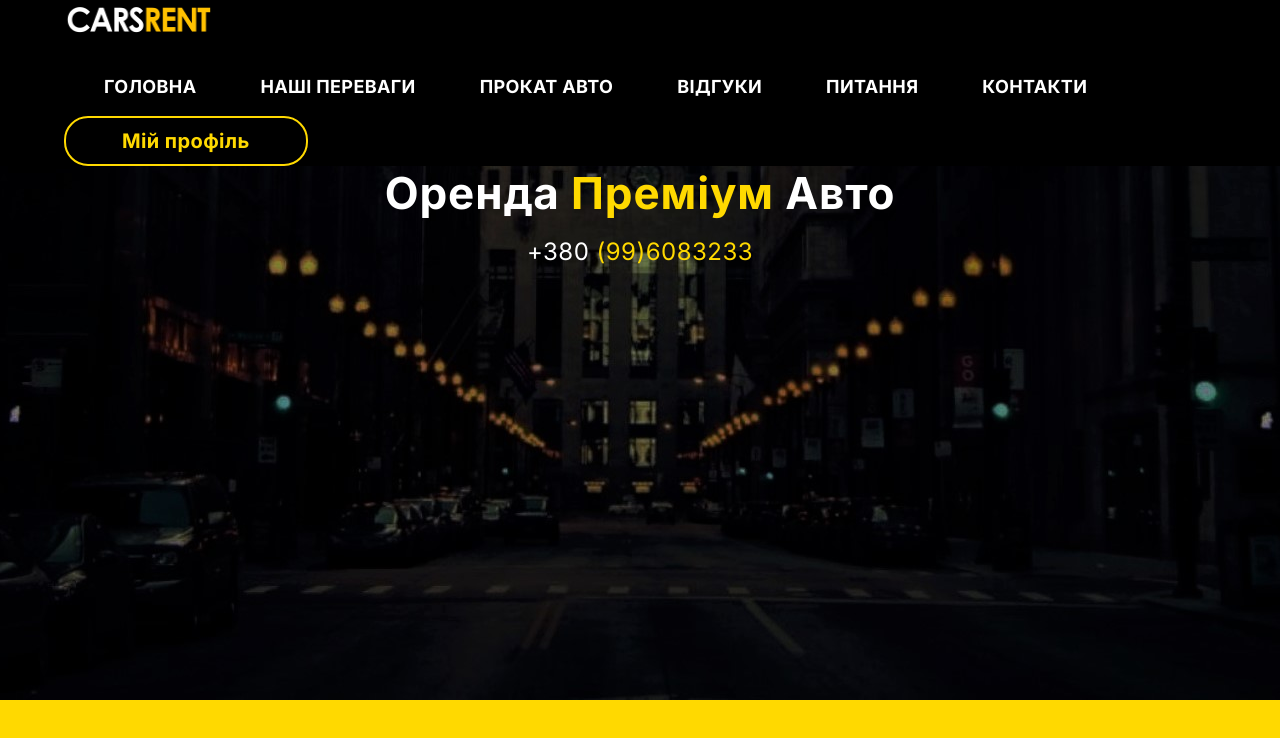
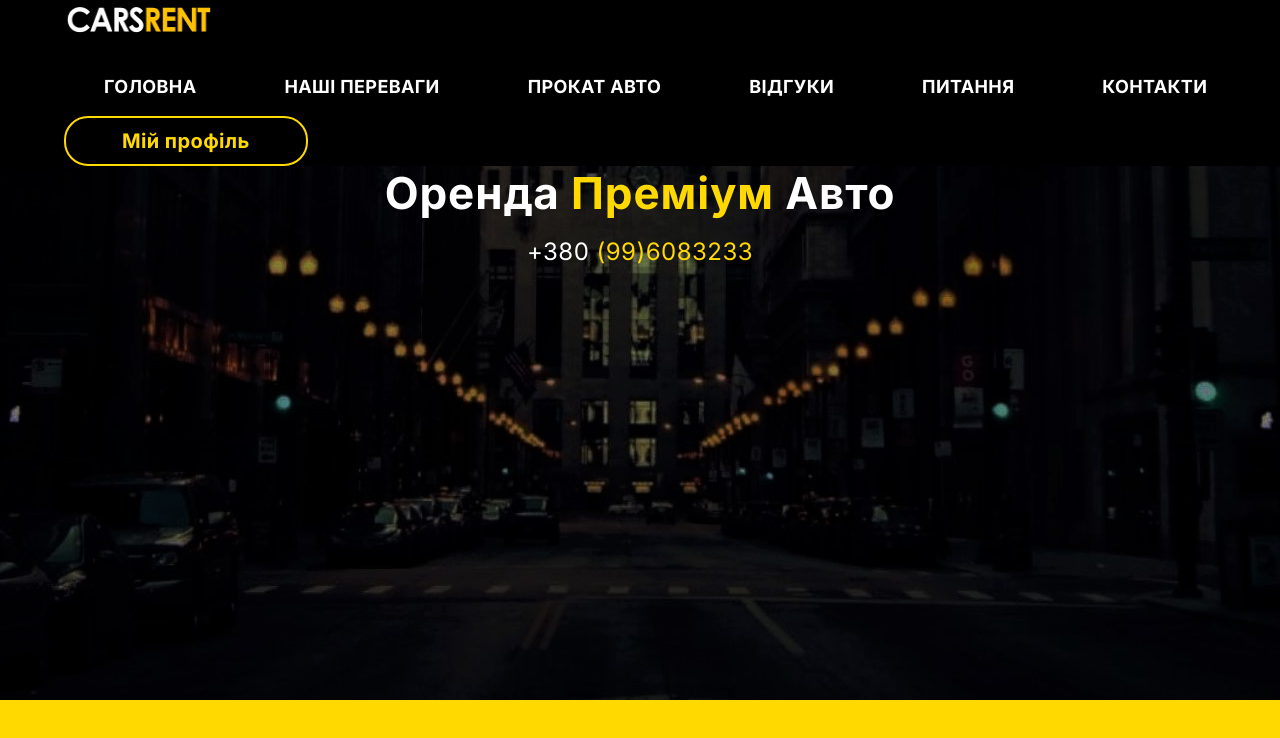
Before and after one commit to dotdencode21/inesa_course_work, a Vue app in the folder client/: page /#/ in a window 1280 px wide. Shown: the top 738 px of the page. Built offline with nearby package versions, Linux system fonts and the light colour scheme.

Commit message:
rechange gap

```diff
--- a/client/src/components/Navbar/index.vue
+++ b/client/src/components/Navbar/index.vue
@@ -60,7 +60,7 @@ export default {
   display: flex;
   justify-content: flex-start;
   align-items: center;
-  gap: 3em;
+  gap: 4.5em;
 }
 .navbar__menu__item {
   padding: 0 0.5em;
```
